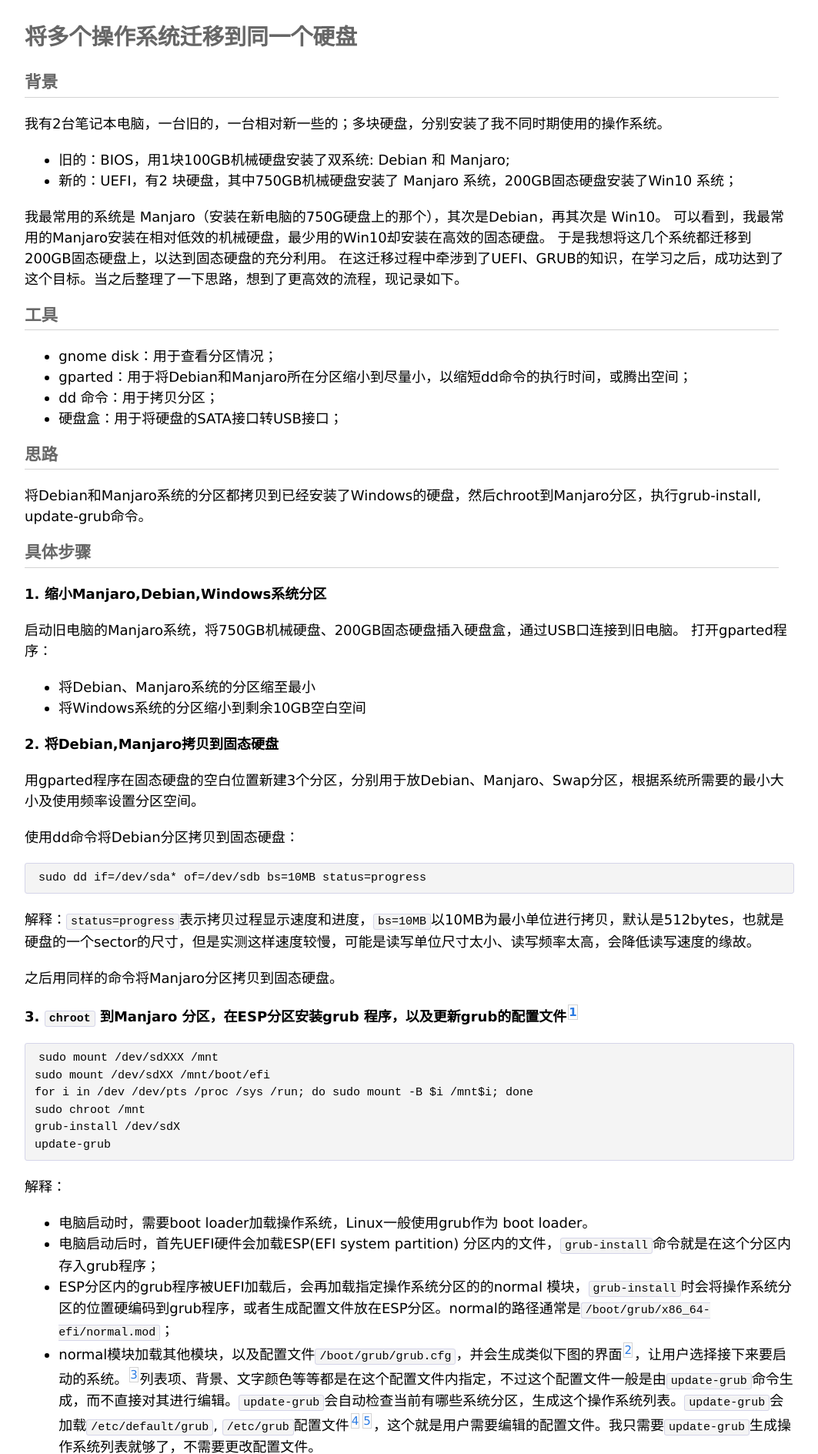
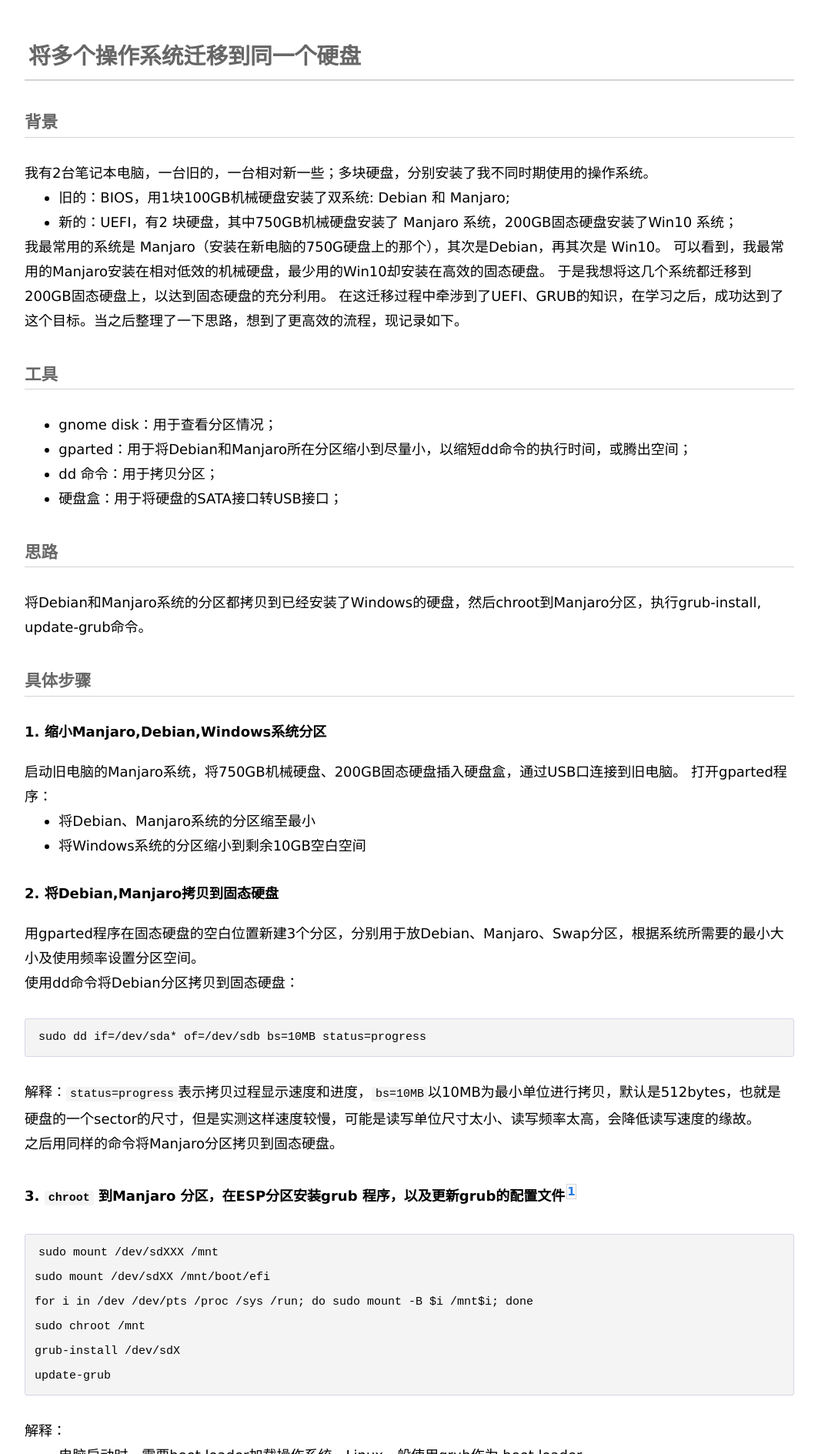
Before and after one commit to jasonzhouu/jasonzhouu.github.io, a Jekyll site: the page built from _posts/2019-12-21-migrate-OS-to-one-disk.md, in a window 1280 px wide, cut to the strip 0-1889 px from the top of the page. Shown: the whole strip at 77% size, without its empty margins (108-1171 px from the left). Built offline with Jekyll 4.4.1, drawn with Linux system fonts in a browser that asks for light colours.

Commit message:
「更改样式」文章的样式
* 增加各级标题、引用内容、pre、footnote的留白
* 引用内容灰色背景、左边框加厚，code颜色加深
* 去掉code边框

```diff
--- a/_posts/2019-12-21-migrate-OS-to-one-disk.md
+++ b/_posts/2019-12-21-migrate-OS-to-one-disk.md
@@ -6,7 +6,7 @@
 ---
 
 ## 背景
-我有2台笔记本电脑，一台旧的，一台相对新一些的；多块硬盘，分别安装了我不同时期使用的操作系统。
+我有2台笔记本电脑，一台旧的，一台相对新一些；多块硬盘，分别安装了我不同时期使用的操作系统。
 - 旧的：BIOS，用1块100GB机械硬盘安装了双系统: Debian 和 Manjaro;
 - 新的：UEFI，有2 块硬盘，其中750GB机械硬盘安装了 Manjaro 系统，200GB固态硬盘安装了Win10 系统；
 
--- a/css/main.css
+++ b/css/main.css
@@ -9,12 +9,10 @@
 body {
   font-family:"lucida grande", "lucida sans unicode", lucida, helvetica, "Hiragino Sans GB", "Microsoft YaHei", "WenQuanYi Micro Hei", sans-serif;
   font-size: 18px;
-  background-color: #FFF;
-  line-height: 1.5;
+  line-height: 32px;
   font-weight: 300;
   background-color: #fdfdfd;
   position: relative;
-  min-height: 100vh;
 }
 
 /* 放置链接/文字溢出，参考：
@@ -43,8 +41,10 @@
 h1 {
     font-size: 1.6em;
     font-family: "Palatino Linotype", "Book Antiqua", Palatino, Helvetica, STKaiti, SimSun, serif;
-    padding-top: 30px;
-    width: 98%;
+    /* padding-top: 30px; */
+    margin: 50px 0 40px 0;
+    padding: 5px;
+    border-bottom: 2px solid LightGrey;
     line-height: 150%;
     color: #666666;
 }
@@ -53,16 +53,15 @@
 h2 {
     font-size: 1.2em;
     font-family: "Palatino Linotype", "Book Antiqua", Palatino, Helvetica, STKaiti, SimSun, serif;
-    margin-top: 20px;
-    margin-bottom: 30px;
-    border-bottom: 1px LightGrey solid;
-    width: 98%;
+    margin: 40px 0 30px 0;
+    border-bottom: 1px solid LightGrey;
     line-height: 150%;
     color: #666666;
 }
 
 h3 {
     font-size: 1em;
+    margin: 30px 0 20px 0;
 }
 
 a         { color: #2a7ae2; text-decoration: none; }
@@ -97,41 +96,6 @@
 
 /* Layout Styles */
 /* ----------------------------------------------------------*/
-
-/* Site header */
-
-.site-header {
-  border-top: 5px solid #333;
-  border-bottom: 1px solid #e8e8e8;
-  min-height: 56px;
-  background-color: white;
-}
-
-.site-title,
-.site-title:hover,
-.site-title:visited {
-  display: block;
-  color: #333;
-  font-size: 26px;
-  letter-spacing: -1px;
-  float: left;
-  line-height: 56px;
-  position: relative;
-  z-index: 1;
-}
-
-.site-nav {
-  float: right;
-  line-height: 56px;
-}
-
-.site-nav .menu-icon { display: none; }
-
-.site-nav .page-link {
-  margin-left: 20px;
-  color: #727272;
-  letter-spacing: -.5px;
-}
 
 /* Site footer */
 
@@ -178,12 +142,15 @@
   color: #828282;
 }
 
-
+/* 链接到footnote的数字 */
 a.footnote {
     margin: 0 2px;
     border: 1px lightgrey solid;
 }
 
+hr {
+    margin: 40px 0;
+}
 
 /* Page Content styles */
 /* ----------------------------------------------------------*/
@@ -236,15 +203,11 @@
 
 .post-content { margin: 0 0 30px; }
 
-.post-content > * { margin: 20px 0; }
-
-.post-content blockquote {
-  border-left: 4px solid #e8e8e8;
-  padding-left: 20px;
-  font-size: 18px;
-  opacity: .6;
-  letter-spacing: -1px;
-  margin: 30px 0;
+blockquote {
+    border-left: 5px lightgrey solid;
+    padding-left: 15px;
+    margin-left: 20px;
+    background: #f4f4f4;
 }
 
 .post-content ul,
@@ -276,9 +239,13 @@
   word-wrap: break-word;       /* Internet Explorer 5.5+ */
 }
 
+pre {
+    margin: 30px 0;
+    border: 1px solid #d5d5e9;
+}
+
 .post pre,
 .post code {
-  border: 1px solid #d5d5e9;
   background-color: #F4F4F4;
   padding: 8px 12px;
   border-radius: 3px;
@@ -290,7 +257,6 @@
 .post ul,
 .post ol { margin-left: 1.35em; }
 
-.post pre code { border: none; }
 
 /* terminal */
 .post pre.terminal {
```
